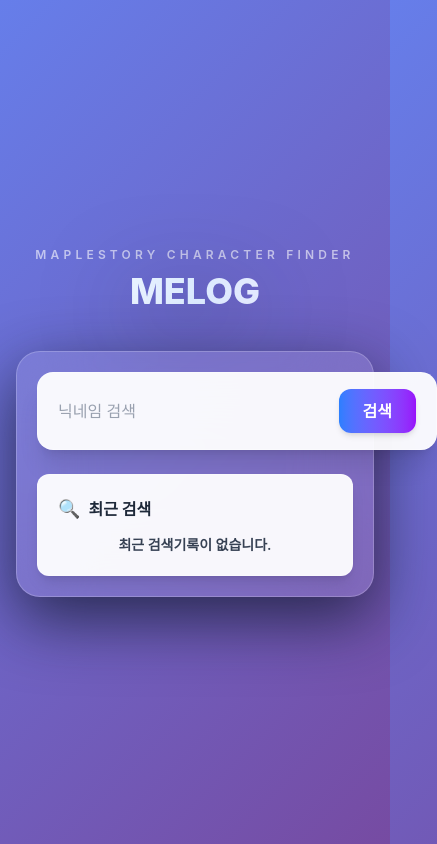
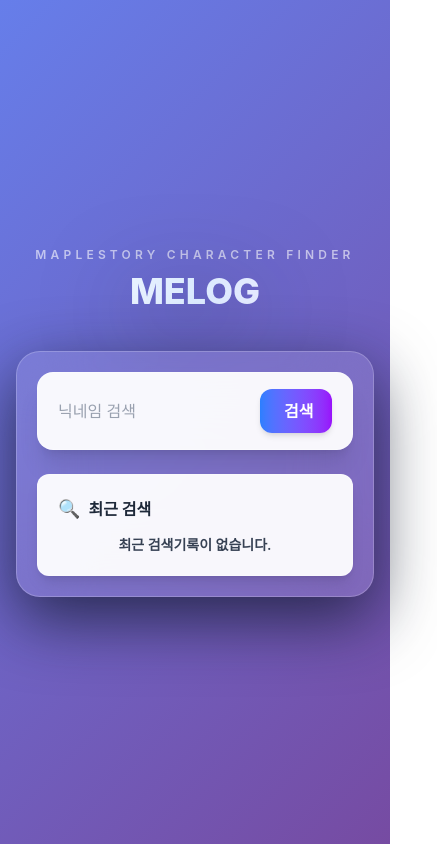
Before and after one commit to lmsbin/melog, a Next.js app in the folder frontend/: page / in a window 390 px wide. Shown: the whole page, 437 px wide, since content can reach past the window. Built offline with nearby package versions, Linux system fonts and the light colour scheme.

Commit message:
style: update SearchBar, SearchButton, and SearchInput components for improved layout and responsiveness

```diff
--- a/frontend/src/features/search/components/SearchBar.tsx
+++ b/frontend/src/features/search/components/SearchBar.tsx
@@ -14,7 +14,7 @@
 	const { searchValue, onChange, onClick, onKeyDown } = useSearch();
 
 	return (
-		<div className='flex min-w-[400px] items-center rounded-2xl border border-white/30 bg-white/95 px-5 py-4 shadow-xl transition-all duration-300 hover:shadow-2xl hover:scale-[1.02]'>
+		<div className='flex w-full mx-auto items-center rounded-2xl border border-white/30 bg-white/95 px-5 py-4 shadow-xl transition-all duration-300 hover:shadow-2xl hover:scale-[1.02]'>
 			<SearchInput
 				value={searchValue}
 				onChange={onChange}
--- a/frontend/src/shared/components/ui/button/SearchButton.tsx
+++ b/frontend/src/shared/components/ui/button/SearchButton.tsx
@@ -21,7 +21,7 @@
 	return (
 		<button
 			type='button'
-			className={`ml-3 px-6 py-2.5 bg-gradient-to-r from-blue-500 to-purple-600 text-white font-semibold rounded-xl hover:from-blue-600 hover:to-purple-700 transition-all duration-300 shadow-md hover:shadow-lg active:scale-95 ${className}`}
+			className={`ml-3 min-w-[72px] whitespace-nowrap break-keep px-6 py-2.5 bg-gradient-to-r from-blue-500 to-purple-600 text-white font-semibold rounded-xl hover:from-blue-600 hover:to-purple-700 transition-all duration-300 shadow-md hover:shadow-lg active:scale-95 ${className}`}
 			onClick={onClick}
 			{...props}
 		>
--- a/frontend/src/shared/components/ui/input/SearchInput.tsx
+++ b/frontend/src/shared/components/ui/input/SearchInput.tsx
@@ -27,7 +27,7 @@
 	return (
 		<input
 			type='text'
-			className={`flex-grow bg-transparent text-gray-800 placeholder-gray-400 outline-none text-base font-medium ${className}`}
+			className={`flex-grow min-w-0 bg-transparent text-gray-800 placeholder-gray-400 outline-none text-base font-medium ${className}`}
 			onChange={onChange}
 			onKeyDown={onKeyDown}
 			placeholder={placeholder}
```
